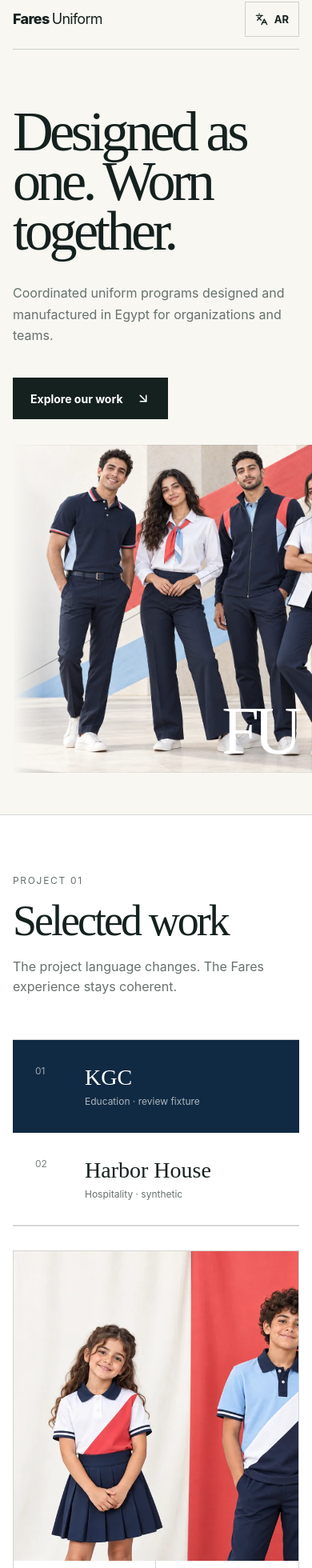
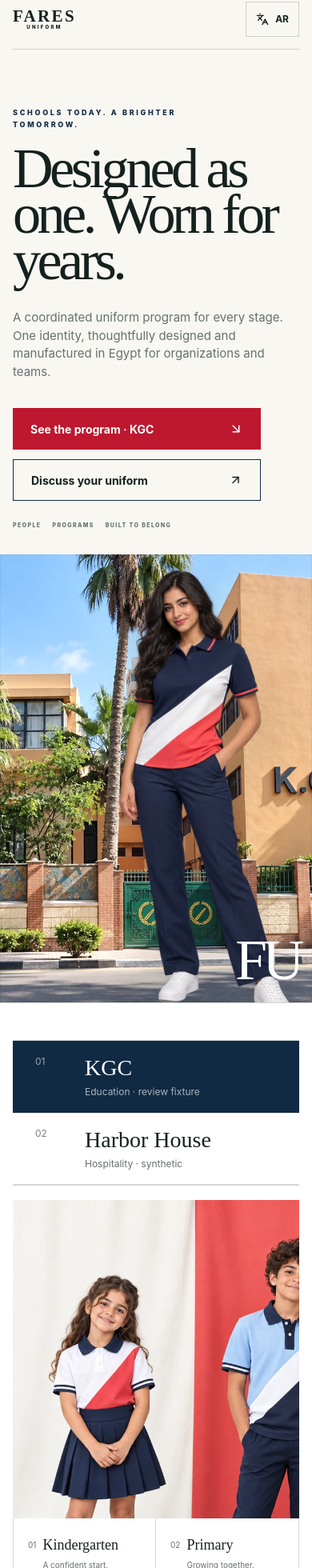
Before and after one commit to faresmohamed260/fares-uniform, a Next.js app in the folder prototype/public-site-motion/: page / in a window 390 px wide. Shown: the part 14-1974 px from the top of the page at 80% size. Built offline with nearby package versions, Linux system fonts and the light colour scheme.

Commit message:
feat: realign prototype with approved Astra composition

```diff
--- a/prototype/public-site-motion/app/globals.css
+++ b/prototype/public-site-motion/app/globals.css
@@ -208,3 +208,93 @@ footer span { grid-column: 1 / -1; color: var(--muted); font-size: 12px; }
   html { scroll-behavior: auto; }
   *, *::before, *::after { scroll-behavior: auto !important; transition-duration: .01ms !important; animation-duration: .01ms !important; animation-iteration-count: 1 !important; }
 }
+
+
+/* Approved Pattern in Motion fidelity correction */
+.site-header { width: min(1480px, calc(100% - 80px)); height: 104px; }
+.brand { display: grid; gap: 1px; font-family: var(--serif); letter-spacing: .13em; line-height: .9; }
+.brand strong { font-size: 30px; font-weight: 700; }
+.brand span { justify-self: center; font-family: var(--sans); font-size: 8px; font-weight: 800; letter-spacing: .38em; }
+.site-header nav { gap: 34px; font-size: 12px; }
+.contact-link { min-height: 44px; padding: 0 20px; border-radius: 999px; color: white; background: #bd1830; }
+.hero { width: min(1600px, 100%); min-height: 900px; grid-template-columns: minmax(460px,.82fr) minmax(620px,1.18fr); gap: 0; }
+.hero-copy { max-width: 680px; padding: 120px 48px 104px max(40px, calc((100vw - 1440px)/2)); }
+.hero-eyebrow { display: block; max-width: 360px; margin-bottom: 28px; color: var(--project-ink); font-size: 12px; font-weight: 800; letter-spacing: .3em; line-height: 1.65; text-transform: uppercase; }
+.hero h1 { max-width: 690px; font-size: clamp(78px,7.8vw,132px); line-height: .82; }
+.hero-copy > p { max-width: 460px; margin-top: 32px; font-size: 17px; line-height: 1.5; }
+.hero-actions { display: flex; flex-wrap: wrap; gap: 12px; margin-top: 34px; }
+.primary-action { margin-top: 0; min-height: 56px; background: #bd1830; }
+.secondary-action { min-height: 56px; display: inline-flex; align-items: center; gap: 12px; padding: 0 22px; border: 1px solid var(--project-ink); font-size: 14px; font-weight: 700; }
+.secondary-action svg { width: 17px; }
+.hero-meta { display: flex; gap: 26px; margin-top: 44px; color: var(--muted); font-size: 9px; font-weight: 800; letter-spacing: .2em; text-transform: uppercase; }
+.hero-composition { height: 900px; margin: 0; overflow: hidden; background: #ebe7dd; -webkit-mask-image: none; mask-image: none; }
+.hero-composition > img { object-fit: cover; object-position: 58% center; transform: none; }
+.hero-building { position: absolute; inset: 0; }
+.hero-building img { object-fit: cover; object-position: 58% center; filter: saturate(.82) brightness(1.08); }
+.hero-model { position: absolute; z-index: 2; inset: 32px 1% -54px 10%; filter: drop-shadow(0 24px 28px rgba(16,42,67,.2)); }
+.hero-model img { object-fit: contain; object-position: center bottom; }
+.seam-line { display: none; }
+.hero-composition > span { z-index: 3; right: 4%; bottom: 2%; font-size: 72px; }
+.work-section { padding: 72px max(32px, calc((100vw - 1440px)/2)) 0; }
+.section-intro { position: absolute; width: 1px; height: 1px; overflow: hidden; clip-path: inset(50%); }
+.project-switcher { margin-bottom: 28px; }
+.project-switcher button { min-height: 88px; }
+.cohort-editorial { margin-top: 0; border: 0; }
+.cohort-image { aspect-ratio: 2.5 / 1; }
+.cohort-labels { border: 1px solid var(--line); border-top: 0; }
+.cohort-labels button { min-height: 124px; grid-template-columns: auto 1fr; grid-template-rows: auto auto; align-content: center; }
+.cohort-labels strong { font-size: 24px; }
+.cohort-labels small { grid-column: 2; color: var(--muted); font-size: 13px; }
+.project-stage { margin-top: 0; padding: 92px 56px 54px; background: white; grid-template-columns: minmax(300px,.72fr) minmax(560px,1.28fr); column-gap: 84px; }
+.project-stage::before { display: none; }
+.project-overline { justify-content: flex-start; }
+.project-copy h3 { max-width: 460px; font-size: clamp(62px,6vw,94px); line-height: .86; }
+.project-copy > p:last-of-type { max-width: 430px; }
+.selector-panel { margin-top: 12px; }
+.inspection { min-height: 660px; padding-inline-start: 34px; border-inline-start-color: color-mix(in srgb, var(--project-ink) 10%, transparent); }
+.garment-rig { height: 520px; }
+.layer-list { margin-top: 34px; }
+.prototype-note { margin-top: 18px; }
+.approach-section { min-height: 220px; }
+footer { min-height: 170px; }
+
+@media (max-width: 1120px) {
+  .site-header { width: calc(100% - 48px); }
+  .site-header nav { gap: 18px; }
+  .hero { grid-template-columns: .9fr 1.1fr; min-height: 760px; }
+  .hero-copy { padding-top: 90px; }
+  .hero-composition { height: 760px; }
+  .project-stage { padding: 68px 36px 44px; }
+}
+
+@media (max-width: 760px) {
+  .site-header { width: calc(100% - 32px); height: 76px; }
+  .brand strong { font-size: 21px; }
+  .brand span { font-size: 6px; }
+  .site-header nav > a { display: none; }
+  .hero { width: 100%; min-height: auto; grid-template-columns: 1fr; }
+  .hero-copy { padding: 72px 16px 32px; }
+  .hero-eyebrow { max-width: 260px; margin-bottom: 18px; font-size: 9px; }
+  .hero h1 { font-size: clamp(60px,18vw,86px); }
+  .hero-copy > p { font-size: 15px; }
+  .hero-actions { display: grid; grid-template-columns: 1fr; max-width: 310px; }
+  .primary-action, .secondary-action { justify-content: space-between; min-height: 52px; }
+  .hero-meta { gap: 14px; margin-top: 26px; font-size: 7px; }
+  .hero-composition { height: 560px; margin: 0; }
+  .hero-building img { object-position: 58% center; }
+  .hero-model { inset: 10px -16% -32px -7%; }
+  [dir="rtl"] .hero-composition { margin: 0; -webkit-mask-image: none; mask-image: none; }
+  .work-section { padding: 46px 16px 0; }
+  .project-switcher { margin-bottom: 18px; }
+  .project-switcher button { min-height: 72px; }
+  .cohort-image { aspect-ratio: .9 / 1; }
+  .cohort-labels button { min-height: 86px; }
+  .cohort-labels strong { font-size: 18px; }
+  .cohort-labels small { font-size: 10px; }
+  .project-stage { padding: 62px 18px 34px; }
+  .project-copy h3 { font-size: 62px; }
+  .project-overline { margin-bottom: 22px; }
+  .inspection { min-height: 430px; padding-top: 34px; }
+  .garment-rig { height: 410px; transform: scale(.84); }
+  .layer-list { margin-top: 18px; }
+}
--- a/prototype/public-site-motion/components/pattern-experience.tsx
+++ b/prototype/public-site-motion/components/pattern-experience.tsx
@@ -8,12 +8,16 @@ import { projects, type Locale, type Look, type Project } from "@/lib/projects";
 
 const copy = {
   en: {
-    work: "Selected work",
+    work: "Work",
+    programs: "Programs",
+    process: "Process",
+    about: "About",
     approach: "Approach",
-    contact: "Discuss your program",
-    hero: "Designed as one. Worn together.",
-    sub: "Coordinated uniform programs designed and manufactured in Egypt for organizations and teams.",
-    explore: "Explore our work",
+    contact: "Discuss your uniform",
+    start: "Start a project",
+    hero: "Designed as one. Worn for years.",
+    sub: "A coordinated uniform program for every stage. One identity, thoughtfully designed and manufactured in Egypt for organizations and teams.",
+    explore: "See the program",
     project: "Project",
     synthetic: "Synthetic study",
     review: "Private review fixture",
@@ -28,12 +32,16 @@ const copy = {
     note: "Synthetic review media for interaction testing; not approved production imagery.",
   },
   ar: {
-    work: "أعمال مختارة",
+    work: "أعمالنا",
+    programs: "البرامج",
+    process: "المنهج",
+    about: "عن فارس",
     approach: "منهجنا",
-    contact: "ناقش برنامجك معنا",
-    hero: "مصمّم كمنظومة واحدة. يُرتدى بروح واحدة.",
-    sub: "برامج زي موحّد متكاملة، مصمّمة ومُصنّعة في مصر للمؤسسات والفرق.",
-    explore: "استكشف أعمالنا",
+    contact: "ناقش زيّك معنا",
+    start: "ابدأ مشروعاً",
+    hero: "مصمّم كمنظومة واحدة. يُرتدى لسنوات.",
+    sub: "برنامج زي موحّد متكامل لكل مرحلة. هوية واحدة، مصمّمة بعناية ومُصنّعة في مصر للمؤسسات والفرق.",
+    explore: "شاهد البرنامج",
     project: "المشروع",
     synthetic: "دراسة تخيلية",
     review: "نموذج مراجعة خاص",
@@ -191,25 +199,45 @@ export function PatternExperience({
   return (
     <main className="experience" style={style} lang={locale} dir={locale === "ar" ? "rtl" : "ltr"} data-reduced-motion={reduced}>
       <header className="site-header">
-        <a className="brand" href="#top" aria-label="Fares Uniform">Fares <span>Uniform</span></a>
+        <a className="brand" href="#top" aria-label="Fares Uniform"><strong>FARES</strong><span>UNIFORM</span></a>
         <nav aria-label="Primary">
           <a href="#work">{text.work}</a>
-          <a href="#approach">{text.approach}</a>
-          <a className="contact-link" href="#contact">{text.contact}<ArrowUpRight aria-hidden="true" /></a>
+          <a href="#work">{text.programs}</a>
+          <a href="#approach">{text.process}</a>
+          <a href="#contact">{text.about}</a>
           <button className="language-button" type="button" onClick={() => setLocale((value) => value === "en" ? "ar" : "en")} aria-label={locale === "en" ? "العربية" : "English"}>
             <Languages aria-hidden="true" />{locale === "en" ? "AR" : "EN"}
           </button>
+          <a className="contact-link" href="#contact">{text.start}<ArrowUpRight aria-hidden="true" /></a>
         </nav>
       </header>
 
       <section className="hero" id="top">
         <div className="hero-copy">
+          <span className="hero-eyebrow">{project.heroEyebrow[locale]}</span>
           <h1>{text.hero}</h1>
           <p>{text.sub}</p>
-          <a className="primary-action" href="#work">{text.explore}<ArrowDownRight aria-hidden="true" /></a>
+          <div className="hero-actions">
+            <a className="primary-action" href="#work">{text.explore} · {project.organization[locale]}<ArrowDownRight aria-hidden="true" /></a>
+            <a className="secondary-action" href="#contact">{text.contact}<ArrowUpRight aria-hidden="true" /></a>
+          </div>
+          <div className="hero-meta"><span>{locale === "ar" ? "الناس" : "People"}</span><span>{locale === "ar" ? "البرامج" : "Programs"}</span><span>{locale === "ar" ? "صُمّم للانتماء" : "Built to belong"}</span></div>
         </div>
-        <div className="hero-composition" aria-hidden="true" data-testid="hero-editorial">
-          <Image src="/media/fares-team-editorial.webp" alt="" fill priority sizes="(max-width: 760px) 100vw, 54vw" />
+        <div className={`hero-composition ${project.identity ? "has-project-identity" : ""}`} data-testid="hero-editorial">
+          {project.identity ? (
+            <>
+              <div className="hero-building" data-testid="organization-location">
+                <Image src={project.identity.locationSrc} alt={project.identity.locationAlt[locale]} fill priority sizes="(max-width: 760px) 100vw, 58vw" />
+              </div>
+              {project.heroModelSrc && (
+                <motion.div className="hero-model" data-testid="hero-model" key={project.id} initial={reduced ? false : { opacity: 0, x: 40 }} animate={{ opacity: 1, x: 0 }} transition={{ duration: reduced ? 0 : 0.7, ease: [0.22, 1, 0.36, 1] }}>
+                  <Image src={project.heroModelSrc} alt="" fill priority sizes="(max-width: 760px) 86vw, 42vw" />
+                </motion.div>
+              )}
+            </>
+          ) : (
+            <Image src="/media/fares-team-editorial.webp" alt="" fill priority sizes="(max-width: 760px) 100vw, 58vw" />
+          )}
           <div className="seam-line" />
           <span>FU</span>
         </div>
@@ -262,7 +290,7 @@ export function PatternExperience({
             <div className="cohort-labels">
               {project.cohorts.map((item, index) => (
                 <button key={item.id} onClick={() => selectCohort(item.id)} aria-pressed={item.id === cohort.id}>
-                  <span>0{index + 1}</span><strong>{item.name[locale]}</strong>
+                  <span>0{index + 1}</span><strong>{item.name[locale]}</strong><small>{item.tagline[locale]}</small>
                 </button>
               ))}
             </div>
@@ -271,19 +299,13 @@ export function PatternExperience({
 
         <AnimatePresence mode="wait">
           <motion.article
-            className={`project-stage motif-${project.skin.motif} ${project.identity ? "has-location" : ""}`}
+            className={`project-stage motif-${project.skin.motif}`}
             key={project.id}
             initial={reduced ? false : { opacity: 0, y: 28 }}
             animate={{ opacity: 1, y: 0 }}
             exit={reduced ? { opacity: 0 } : { opacity: 0, y: -18 }}
             transition={{ duration: reduced ? 0 : 0.48 }}
           >
-            {project.identity && (
-              <figure className="project-location" data-testid="organization-location">
-                <Image src={project.identity.locationSrc} alt={project.identity.locationAlt[locale]} fill priority sizes="(max-width: 760px) 100vw, 1440px" />
-                <figcaption>{project.identity.locationAlt[locale]}</figcaption>
-              </figure>
-            )}
             <div className="project-copy">
               <div className="project-overline">
                 {project.identity && (
@@ -298,7 +320,7 @@ export function PatternExperience({
                 )}
                 <span className="project-status">{project.synthetic ? text.synthetic : text.review}</span>
               </div>
-              <h3>{project.organization[locale]}</h3>
+              <h3>{project.storyTitle[locale]}</h3>
               <p className="program-name">{project.program[locale]}</p>
               <p>{project.summary[locale]}</p>
               <dl>
@@ -366,22 +388,6 @@ export function PatternExperience({
         </AnimatePresence>
       </section>
 
-      <section className="material-section" aria-labelledby="material-title">
-        <div className="material-copy">
-          <span>{locale === "ar" ? "تفاصيل أقرب" : "A closer look"}</span>
-          <h2 id="material-title">{locale === "ar" ? "غرض في كل طبقة." : "Purpose in every layer."}</h2>
-          <p>{locale === "ar" ? "أقمشة متينة. بناء مدروس. تفاصيل واضحة يمكن مراجعتها قبل التصنيع." : "Durable textiles. Considered construction. Clear details that can be reviewed before manufacturing."}</p>
-          <ol>
-            <li><b>01</b>{locale === "ar" ? "قماش أساسي متين" : "Durable main textile"}</li>
-            <li><b>02</b>{locale === "ar" ? "ألواح هوية منسقة" : "Coordinated identity panels"}</li>
-            <li><b>03</b>{locale === "ar" ? "خياطة وتشطيب دقيق" : "Precise seams and finishing"}</li>
-          </ol>
-        </div>
-        <div className="material-media" data-testid="material-editorial">
-          <Image src="/media/uniform-exploded-editorial.webp" alt="" fill priority sizes="(max-width: 760px) 100vw, 58vw" />
-        </div>
-      </section>
-
       <section className="approach-section" id="approach">
         <p>{locale === "ar" ? "هوية المؤسسة" : "Organization identity"}</p>
         <span aria-hidden="true">→</span>
--- a/prototype/public-site-motion/lib/projects.ts
+++ b/prototype/public-site-motion/lib/projects.ts
@@ -13,6 +13,7 @@ export type Look = {
 export type Cohort = {
   id: string;
   name: LocalizedText;
+  tagline: LocalizedText;
   lookIds: string[];
 };
 
@@ -22,6 +23,9 @@ export type Project = {
   organization: LocalizedText;
   program: LocalizedText;
   sector: LocalizedText;
+  heroEyebrow: LocalizedText;
+  storyTitle: LocalizedText;
+  heroModelSrc?: string;
   synthetic: boolean;
   identity?: {
     logoSrc: string;
@@ -51,6 +55,9 @@ export const projects: Project[] = [
     organization: { en: "KGC", ar: "KGC" },
     program: { en: "National program", ar: "البرنامج الوطني" },
     sector: { en: "Education · review fixture", ar: "التعليم · نموذج للمراجعة" },
+    heroEyebrow: { en: "Schools today. A brighter tomorrow.", ar: "مدارس اليوم. غد أكثر إشراقاً." },
+    storyTitle: { en: "Purpose in every layer.", ar: "غرض في كل طبقة." },
+    heroModelSrc: "/media/kgc-hero-model.webp",
     synthetic: false,
     identity: {
       logoSrc: "/media/kgc-logo.webp",
@@ -65,10 +72,10 @@ export const projects: Project[] = [
     skin: { accent: "#ee4b3d", accentSoft: "#dceffa", ink: "#102a43", motif: "diagonal" },
     cohortsLabel: { en: "Stages", ar: "المراحل" },
     cohorts: [
-      { id: "kindergarten", name: { en: "Kindergarten", ar: "رياض الأطفال" }, lookIds: kgcLooks.map((look) => look.id) },
-      { id: "primary", name: { en: "Primary", ar: "الابتدائي" }, lookIds: kgcLooks.map((look) => look.id) },
-      { id: "middle", name: { en: "Middle", ar: "الإعدادي" }, lookIds: kgcLooks.map((look) => look.id) },
-      { id: "high", name: { en: "High", ar: "الثانوي" }, lookIds: kgcLooks.map((look) => look.id) },
+      { id: "kindergarten", name: { en: "Kindergarten", ar: "رياض الأطفال" }, tagline: { en: "A confident start.", ar: "بداية واثقة." }, lookIds: kgcLooks.map((look) => look.id) },
+      { id: "primary", name: { en: "Primary", ar: "الابتدائي" }, tagline: { en: "Growing together.", ar: "ننمو معاً." }, lookIds: kgcLooks.map((look) => look.id) },
+      { id: "middle", name: { en: "Middle", ar: "الإعدادي" }, tagline: { en: "More to become.", ar: "المزيد لنحققه." }, lookIds: kgcLooks.map((look) => look.id) },
+      { id: "high", name: { en: "High", ar: "الثانوي" }, tagline: { en: "Ready for what's next.", ar: "مستعدون للخطوة القادمة." }, lookIds: kgcLooks.map((look) => look.id) },
     ],
     looks: kgcLooks,
   },
@@ -78,6 +85,8 @@ export const projects: Project[] = [
     organization: { en: "Harbor House", ar: "هاربور هاوس" },
     program: { en: "Guest experience program", ar: "برنامج تجربة الضيوف" },
     sector: { en: "Hospitality · synthetic", ar: "الضيافة · نموذج تخيلي" },
+    heroEyebrow: { en: "One service language. Every guest moment.", ar: "لغة خدمة واحدة. في كل لحظة." },
+    storyTitle: { en: "Intent in every detail.", ar: "قصد في كل تفصيل." },
     synthetic: true,
     summary: {
       en: "A clearly synthetic hospitality study with three roles, proving the system is not tied to schools.",
@@ -86,9 +95,9 @@ export const projects: Project[] = [
     skin: { accent: "#1a7f72", accentSoft: "#dfe9df", ink: "#17332f", motif: "piping" },
     cohortsLabel: { en: "Roles", ar: "الأدوار" },
     cohorts: [
-      { id: "front-of-house", name: { en: "Front of house", ar: "خدمة الضيوف" }, lookIds: ["service", "evening", "outerwear"] },
-      { id: "kitchen", name: { en: "Kitchen", ar: "المطبخ" }, lookIds: ["service", "utility"] },
-      { id: "facilities", name: { en: "Facilities", ar: "المرافق" }, lookIds: ["utility", "outerwear"] },
+      { id: "front-of-house", name: { en: "Front of house", ar: "خدمة الضيوف" }, tagline: { en: "A composed welcome.", ar: "ترحيب راقٍ." }, lookIds: ["service", "evening", "outerwear"] },
+      { id: "kitchen", name: { en: "Kitchen", ar: "المطبخ" }, tagline: { en: "Built for the pace.", ar: "مصمم لوتيرة العمل." }, lookIds: ["service", "utility"] },
+      { id: "facilities", name: { en: "Facilities", ar: "المرافق" }, tagline: { en: "Ready across every space.", ar: "جاهز لكل مساحة." }, lookIds: ["utility", "outerwear"] },
     ],
     looks: [
       { id: "service", name: { en: "Service", ar: "الخدمة" }, garment: { en: "Piped service shirt", ar: "قميص خدمة بحواف" }, note: { en: "Role-specific cut", ar: "قصة خاصة بالدور" }, sharedAcross: null, variant: "polo" },
```
Also changed, not shown: prototype/public-site-motion/public/media/kgc-hero-model.webp (added), 1 other file (tests, documents, lock files or other folders).
